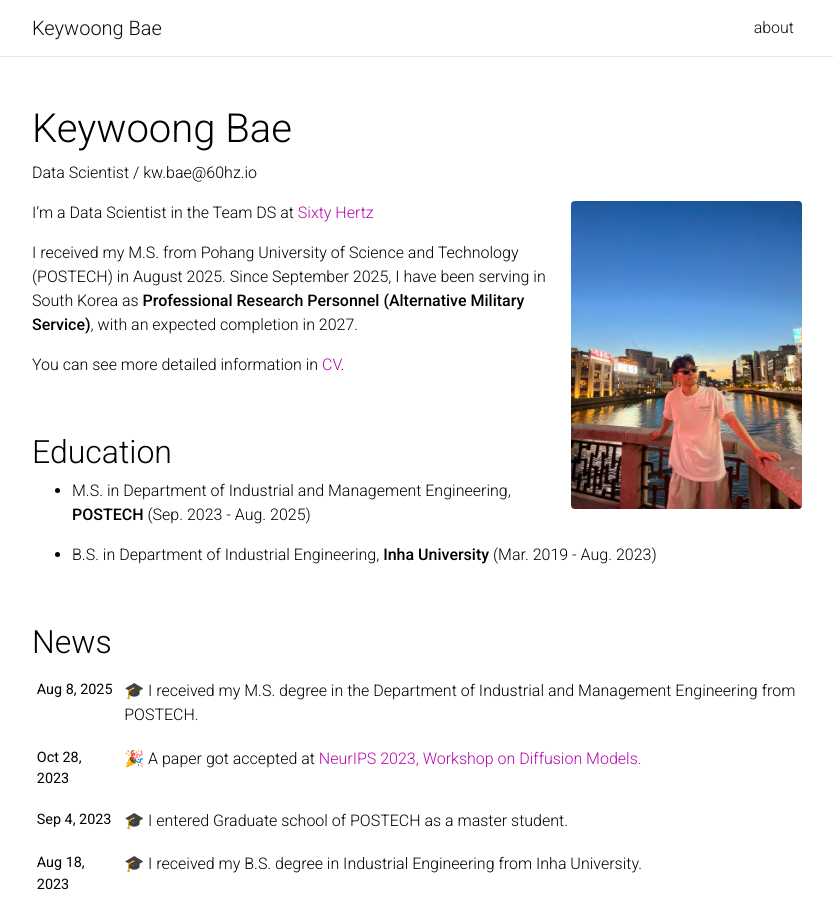
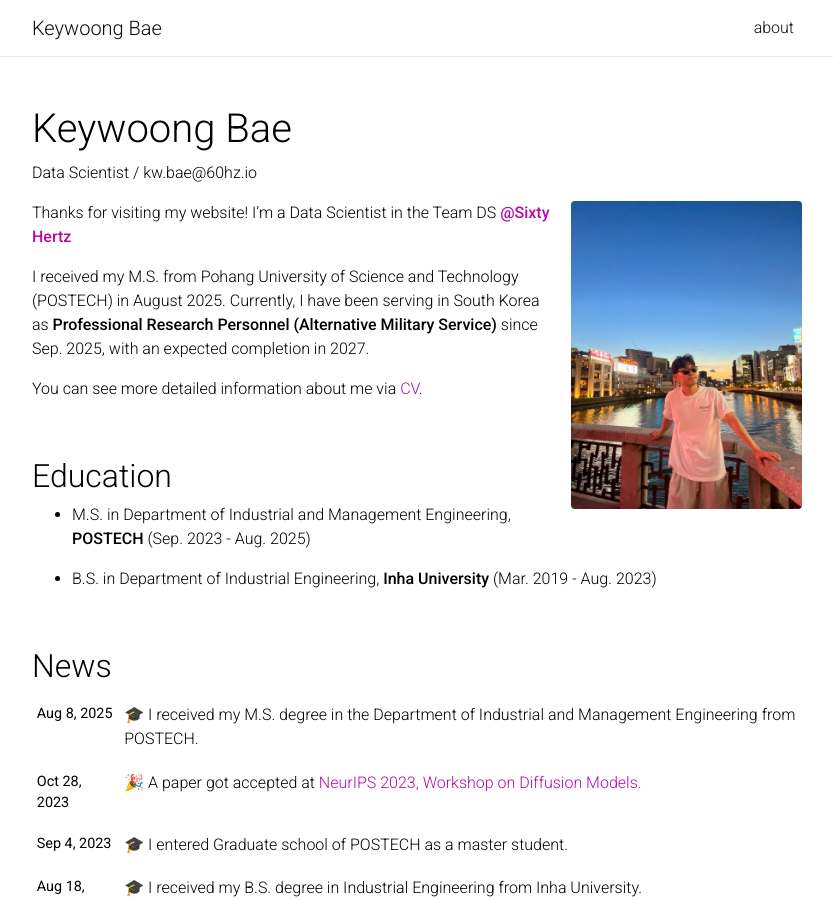
Before and after one commit to kwoongbae/kwoongbae.github.io, a Jekyll site: the page built from _pages/about.md, in a window 1280 px wide and 900 px high. Shown: the whole window, without its empty margins (223-1056 px from the left). Built offline with Jekyll 4.4.1, drawn with Linux system fonts in a browser that asks for light colours; full-size pictures stand in for the smaller copies a plugin makes; comment, search, counter and statistics services are not loaded; a style sheet for code colours, icons or effects is not loaded.

Commit message:
Update about.md

```diff
--- a/_pages/about.md
+++ b/_pages/about.md
@@ -14,11 +14,11 @@ news: true  # includes a list of news items
 selected_papers: true # includes a list of papers marked as "selected={true}"
 social: true  # includes social icons at the bottom of the page
 ---
-I'm a Data Scientist in the Team DS at [Sixty Hertz](https://60hz.io/en)
+Thanks for visiting my website! I'm a Data Scientist in the Team DS **[@Sixty Hertz](https://60hz.io/en)**
 
-I received my M.S. from Pohang University of Science and Technology (POSTECH) in August 2025. Since September 2025, I have been serving in South Korea as **Professional Research Personnel (Alternative Military Service)**, with an expected completion in 2027.
+I received my M.S. from Pohang University of Science and Technology (POSTECH) in August 2025. Currently, I have been serving in South Korea as **Professional Research Personnel (Alternative Military Service)** since Sep. 2025, with an expected completion in 2027.
 
-You can see more detailed information in [CV](../assets/pdf/CV_K_Bae.pdf).
+You can see more detailed information about me via [CV](../assets/pdf/CV_K_Bae.pdf).
 
 <br>
 
```
